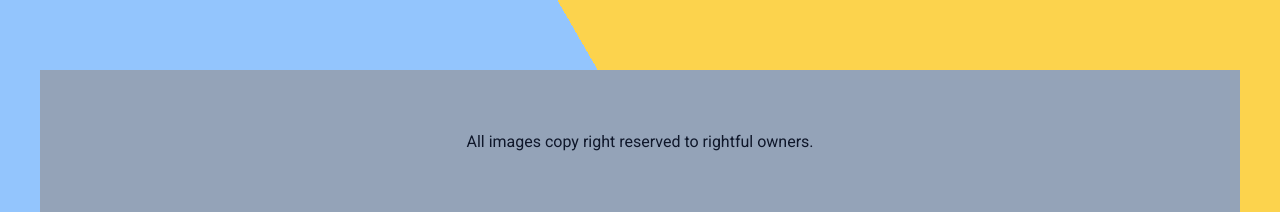
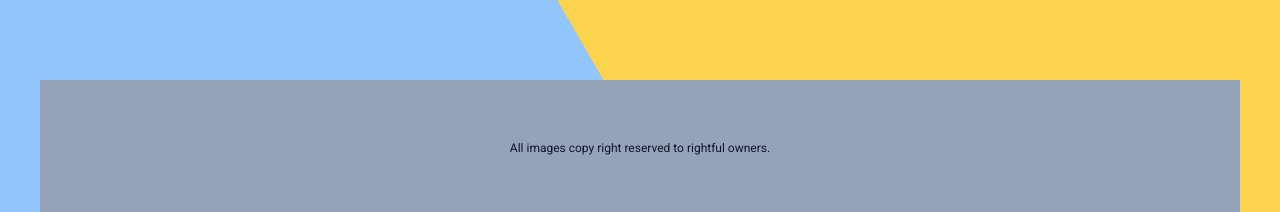
Before and after one commit to KarYanKyaw/messi, a React (Vite) app: page /achievements in a window 1280 px wide. Shown: the part 1502-1714 px from the top of the page. Built offline with nearby package versions, Linux system fonts and the light colour scheme.

Commit message:
footer fixed

```diff
--- a/src/components/SoloSection.jsx
+++ b/src/components/SoloSection.jsx
@@ -58,7 +58,7 @@ const SoloSection = () => {
             ))}
           </Slider>
         </div>
-        <div className="py-3 flex justify-center items-center w-full text-center text-slate-900  font-base bg-slate-400">
+        <div className="py-2 text-xs flex justify-center items-center w-full text-center text-slate-900  font-base bg-slate-400">
           All images copy right reserved to rightful owners.
         </div>
       </div>
```
